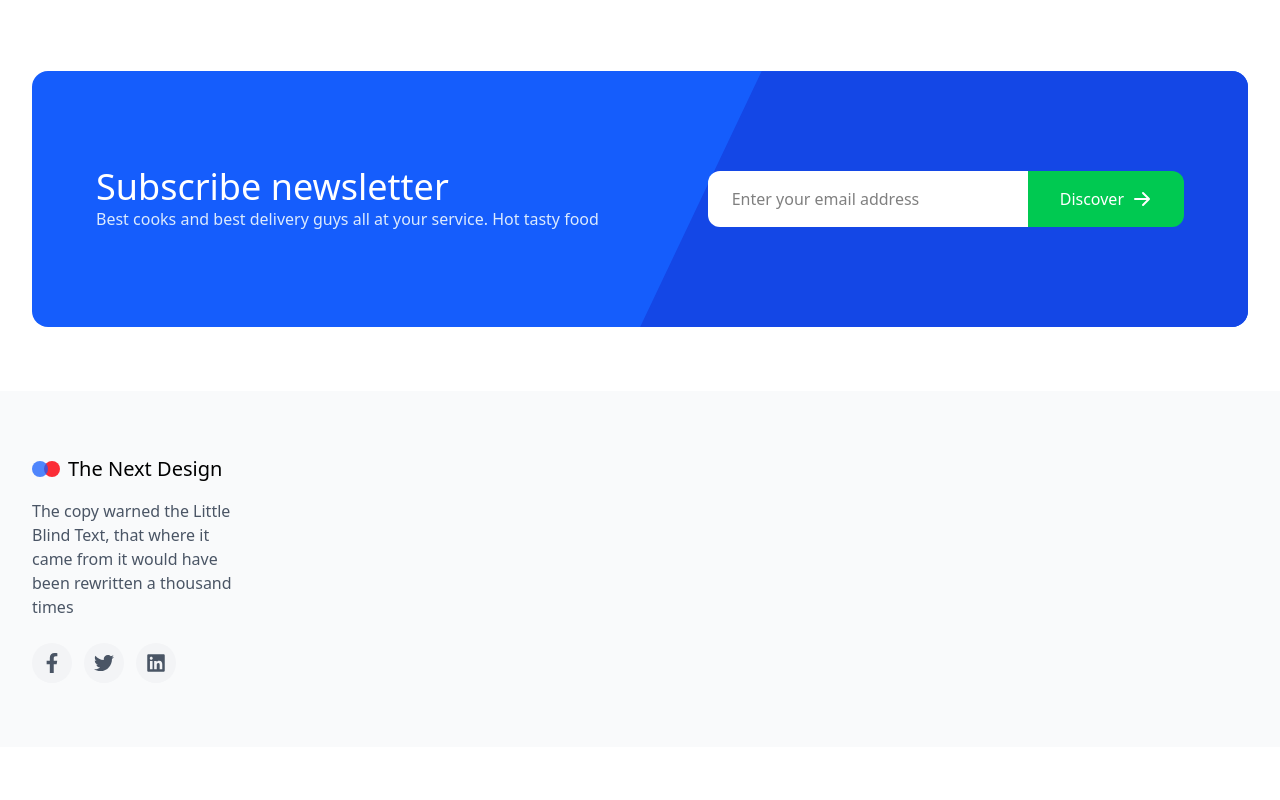
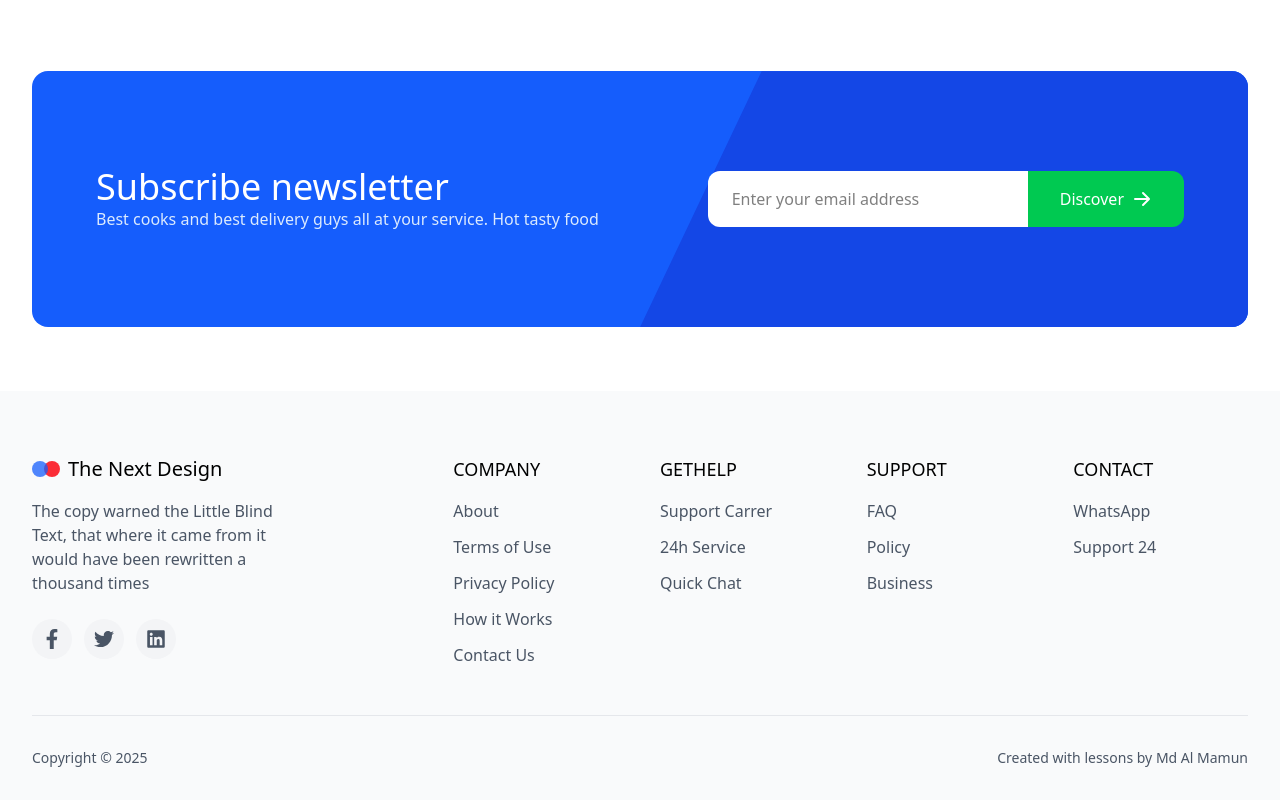
Before and after one commit to Vladimir-Stoikov/business-landing-react-tailwind, a React (Vite) app: page / in a window 1280 px wide. Shown: the part 5563-6363 px from the top of the page. Before the commit the page ends 6310 px from the top, so only its background shows below. Built offline with nearby package versions, Linux system fonts and the light colour scheme.

Commit message:
feat(Footer): complete component

```diff
--- a/src/assets/data.js
+++ b/src/assets/data.js
@@ -102,27 +102,27 @@ export const testimonials = [
   },
 ];
 
-// // footer section
-// const footerLinks = {
-//   company: [
-//     { name: 'About', href: '#' },
-//     { name: 'Terms of Use', href: '#' },
-//     { name: 'Privacy Policy', href: '#' },
-//     { name: 'How it Works', href: '#' },
-//     { name: 'Contact Us', href: '#' },
-//   ],
-//   getHelp: [
-//     { name: 'Support Carrer', href: '#' },
-//     { name: '24h Service', href: '#' },
-//     { name: 'Quick Chat', href: '#' },
-//   ],
-//   support: [
-//     { name: 'FAQ', href: '#' },
-//     { name: 'Policy', href: '#' },
-//     { name: 'Business', href: '#' },
-//   ],
-//   contact: [
-//     { name: 'WhatsApp', href: '#' },
-//     { name: 'Support 24', href: '#' },
-//   ],
-// };
+// footer section
+export const footerLinks = {
+  company: [
+    { name: 'About', href: '#' },
+    { name: 'Terms of Use', href: '#' },
+    { name: 'Privacy Policy', href: '#' },
+    { name: 'How it Works', href: '#' },
+    { name: 'Contact Us', href: '#' },
+  ],
+  getHelp: [
+    { name: 'Support Carrer', href: '#' },
+    { name: '24h Service', href: '#' },
+    { name: 'Quick Chat', href: '#' },
+  ],
+  support: [
+    { name: 'FAQ', href: '#' },
+    { name: 'Policy', href: '#' },
+    { name: 'Business', href: '#' },
+  ],
+  contact: [
+    { name: 'WhatsApp', href: '#' },
+    { name: 'Support 24', href: '#' },
+  ],
+};
--- a/src/components/Footer.jsx
+++ b/src/components/Footer.jsx
@@ -1,13 +1,15 @@
 import React from 'react';
 import { FaFacebookF, FaLinkedin, FaTwitter } from 'react-icons/fa';
+import { footerLinks } from '../assets/data';
+import { BiCategory } from 'react-icons/bi';
 
 export default function Footer() {
   return (
     <footer className='bg-gray-50'>
-      <div className='container mx-auto px-4 sm:px-6 lg:px-8 py-16'>
-        <div className='grid grid-cols-1 md:grid-cols-2 lg:grid-cols-5 gap-8 lg:gap-10'>
+      <div className='container mx-auto px-4 sm:px-6 lg:px-8 pt-16 pb-8'>
+        <div className='grid grid-cols-1 md:grid-cols-2 lg:grid-cols-12 gap-8 lg:gap-12'>
           {/* brand column */}
-          <div className=''>
+          <div className='lg:col-span-4'>
             <div className='flex gap-1 items-center mb-4'>
               <div className='flex items-center gap-1 cursor-pointer'>
                 <div className='w-4 h-4 bg-blue-600 rounded-full opacity-75 hover:opacity-100 transition-opacity'></div>
@@ -15,7 +17,7 @@ export default function Footer() {
               </div>
               <span className='text-xl font-medium ml-1'>The Next Design</span>
             </div>
-            <p className='text-gray-600 mb-6'>The copy warned the Little Blind Text, that where it came from it would have been rewritten a thousand times</p>
+            <p className='text-gray-600 mb-6 md:w-3/4'>The copy warned the Little Blind Text, that where it came from it would have been rewritten a thousand times</p>
 
             <div className='flex gap-3'>
               <a href='#' className='w-10 h-10 bg-gray-100 rounded-full flex items-center justify-center text-gray-600 hover:bg-blue-600 hover:text-white transition-all duration-200'>
@@ -29,6 +31,34 @@ export default function Footer() {
               </a>
             </div>
           </div>
+
+          {/* nav items */}
+          <div className='lg:col-span-8'>
+            <div className='grid grid-cols-2 md:grid-cols-4 gap-8'>
+              {Object.entries(footerLinks).map(([category, links], categoryIndex) => (
+                <div key={categoryIndex}>
+                  <h3 className='text-lg font-medium mb-4 uppercase'>{category}</h3>
+                  <ul className='space-y-3'>
+                    {links.map((link, index) => (
+                      <li key={index}>
+                        <a href='#' className='text-gray-600 hover:text-gray-900'>
+                          {link.name}
+                        </a>
+                      </li>
+                    ))}
+                  </ul>
+                </div>
+              ))}
+            </div>
+          </div>
+        </div>
+        {/* bottom section */}
+
+        <div className='border-t border-gray-200 mt-12 pt-8'>
+          <div className='flex flex-col md:flex-row justify-between items-center'>
+            <p className='text-gray-600 text-sm'>Copyright © {new Date().getFullYear()}</p>
+            <p className='text-gray-600 text-sm'>Created with lessons by Md Al Mamun </p>
+          </div>
         </div>
       </div>
     </footer>
```
